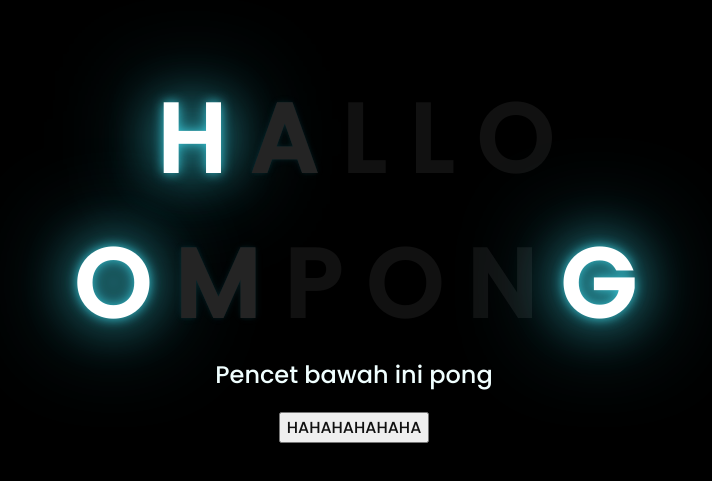
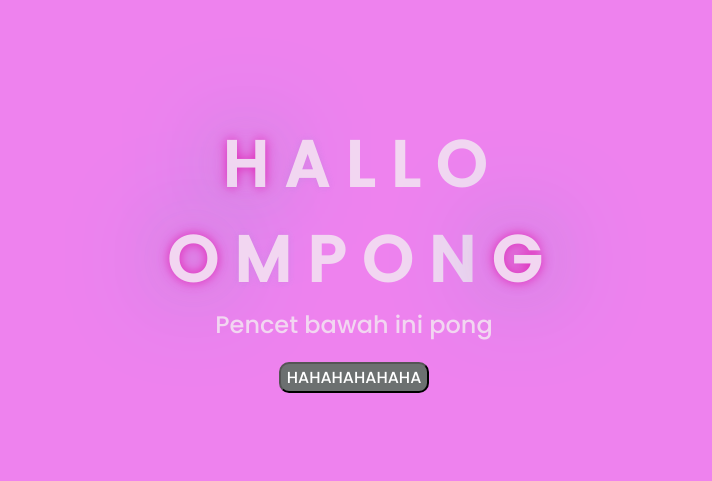
Before and after one commit to Josesdio/flower-gift, a plain HTML site: page index.html in a window 1280 px wide. Shown: the part 153-634 px from the top of the page, without its empty margins (294-1006 px from the left). Drawn offline with Linux system fonts and the light colour scheme.

Commit message:
ganti warna

```diff
--- a/css/style.css
+++ b/css/style.css
@@ -10,10 +10,13 @@ body{
     flex-direction: column;
     align-items: center;
     justify-content: center;
-    background-color: black;
+    background-color: rgb(238, 130, 238);
+}
+span{
+    color: rgb(242, 214, 241) !important;
 }
 .greetings{
-    font-size: 6rem;
+    font-size: 4rem;
     font-weight: 900;
 }
 .greetings > span{
@@ -22,7 +25,7 @@ body{
 @keyframes glow{
     0%, 100%{
         color: #fff;
-        text-shadow: 0 0 12px #39c6d6, 0 0 50px #39c6d6, 0 0 100px #39c6d6;
+        text-shadow: 0 0 12px #e023b4, 0 0 50px #dc77d5, 0 0 100px #39c6d6;
     }
     10%, 90%{
         color: #111;
@@ -50,7 +53,7 @@ body{
 .button a{
     text-decoration: none;
     font-size: 1rem;
-    color: #111;
+    color: #fff;
 }
 
 @media screen and (max-width:574px){
--- a/index.html
+++ b/index.html
@@ -8,6 +8,12 @@
     <link rel="icon" href="img/flowers.png" type="image/x-icon">
     <title>Flowers</title>
 </head>
+<style>
+    .btn-view{
+        border-radius: 10px;
+        background-color: rgb(108, 112, 112);
+    }
+</style>
 <body>
     <div class="greetings">
         <span>H</span>
@@ -28,7 +34,7 @@
         <span>Pencet bawah ini pong</span>
     </div>
     <div class="button">
-        <button>
+        <button class="btn-view">
             <a href="flower.html">HAHAHAHAHAHA</a>
         </button>
 
```
Also changed, not shown: css/main.css (+5 -5 lines).
